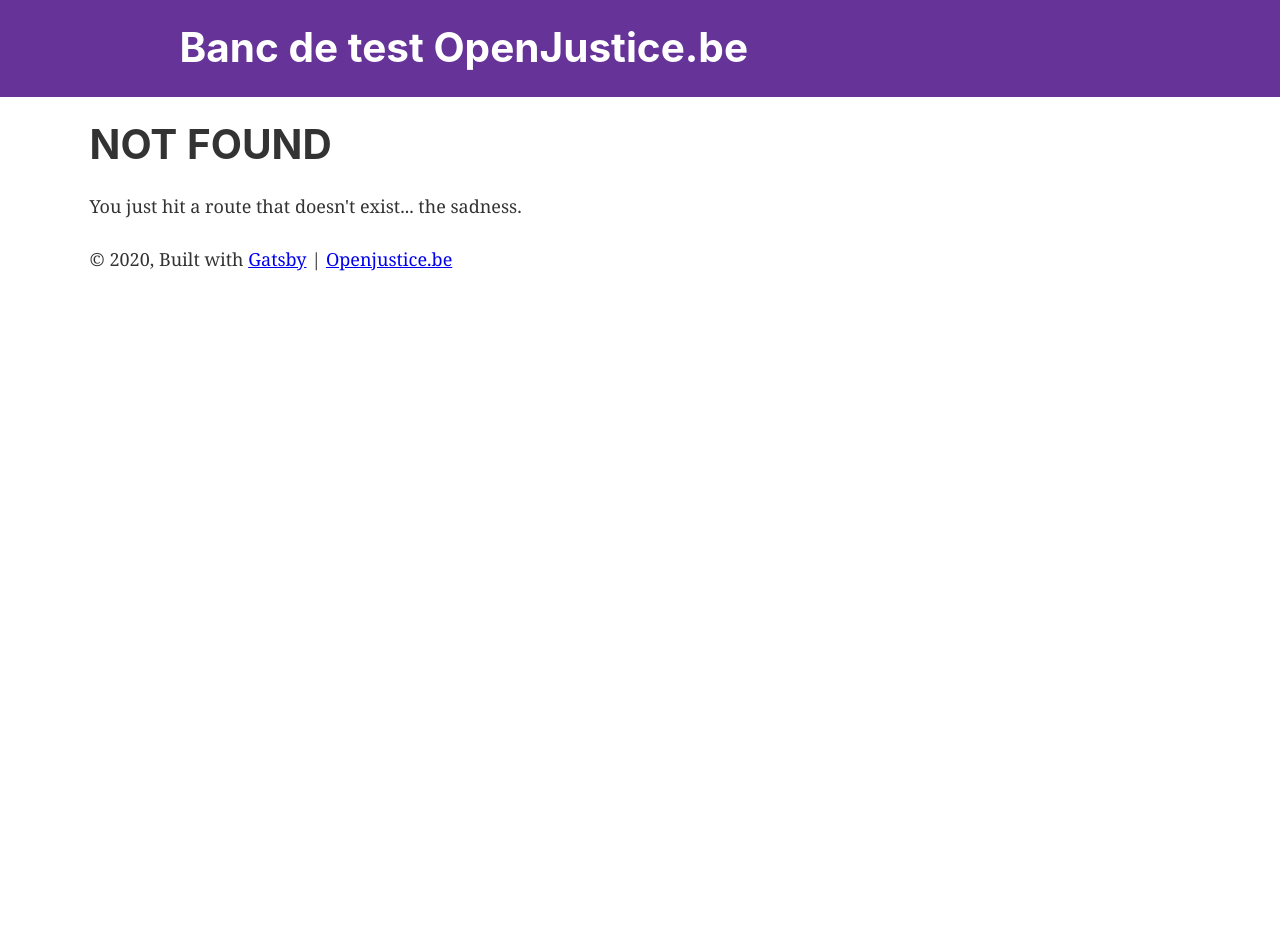
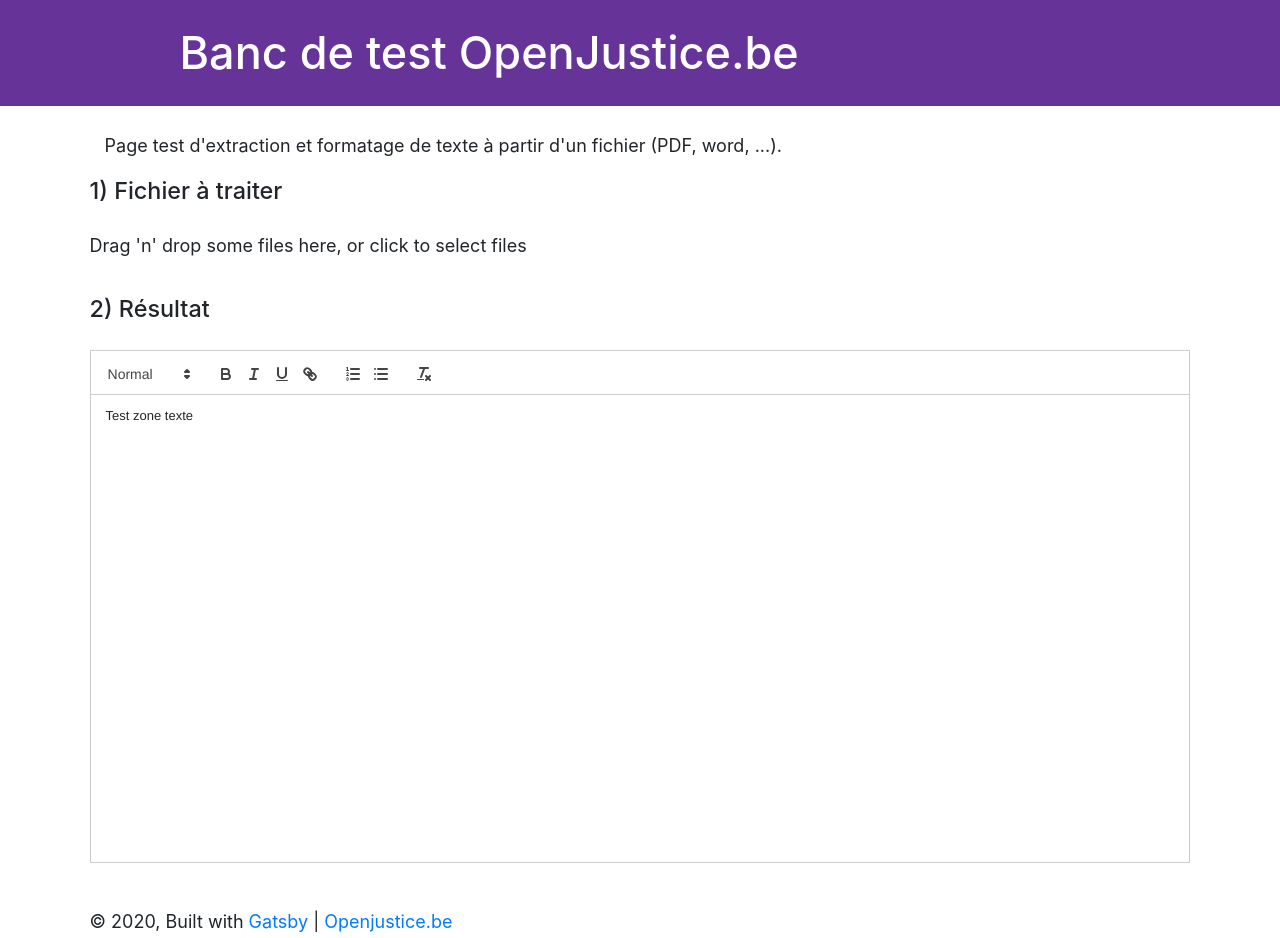
Before and after one commit to openjusticebe/anon_ui, a Gatsby site: page /upload in a window 1280 px wide. Before the commit this address had no page. Before the commit the page ends 800 px from the top, so only its background shows below. Built offline with nearby package versions, Linux system fonts and the light colour scheme; Gatsby itself is replaced by a stand-in of ours.

Commit message:
::building_construction: added test page for uploading and extracting text contents from files

```diff
--- a/gatsby-config.js
+++ b/gatsby-config.js
@@ -21,8 +21,8 @@ module.exports = {
         typeName: "query",
         fieldName: "api",
         //url: `http://localhost:5000/gql`,
-        // url: `https://anon-api.openjustice.be/gql`,
-        url: `${process.env.GATSBY_API_URL}/gql`,
+         url: `https://anon-api.openjustice.be/gql`,
+        //url: `${process.env.GATSBY_API_URL}/gql`,
         refetchInterval: 60,
       },
     },
--- /dev/null
+++ b/src/components/editor.js
@@ -0,0 +1,28 @@
+import React from "react";
+import 'react-quill/dist/quill.snow.css';
+
+const ReactQuill = typeof window === 'object' ? require('react-quill') : () => false;
+
+class Editor extends React.Component {
+    constructor(props) {
+        super(props);
+        this.handleChange = this.handleChange.bind(this);
+    }
+
+    handleChange(text) {
+        this.props.onChange(text);
+    }
+
+    render() {
+        return (
+            <ReactQuill
+                theme="snow"
+                value={ this.props.value }
+                onChange={ this.props.onChange }
+                style= { this.props.style }
+            />
+        )
+    }
+}
+
+export default Editor
--- a/src/pages/index.js
+++ b/src/pages/index.js
@@ -8,7 +8,6 @@ import "../styles/style.scss";
 import Button from 'react-bootstrap/Button';
 import Form from 'react-bootstrap/Form';
 
-import 'react-quill/dist/quill.snow.css';
 
 // import { FaBeer } from 'react-icons/fa';
 
--- /dev/null
+++ b/src/pages/upload.js
@@ -0,0 +1,129 @@
+import React, {useCallback} from "react";
+// import { graphql } from "gatsby";
+
+import Layout from "../components/layout";
+import Editor from "../components/editor";
+// import Image from "../components/image";
+import SEO from "../components/seo";
+import "../styles/style.scss";
+// import Button from 'react-bootstrap/Button';
+// import Form from 'react-bootstrap/Form';
+
+import Dropzone, {useDropzone} from 'react-dropzone'
+
+
+function MyDropzone() {
+  const onDrop = useCallback(acceptedFiles => {
+    console.log("I received files !");
+    // Do something with the files
+  }, [])
+  const {getRootProps, getInputProps, isDragActive} = useDropzone({onDrop})
+
+  return (
+    <div {...getRootProps()}>
+      <input {...getInputProps()} />
+      {
+        isDragActive ?
+          <p>Drop the files here ...</p> :
+          <p>Drag 'n' drop some files here, or click to select files</p>
+      }
+    </div>
+  )
+}
+
+class UploadPage extends React.Component {
+    constructor(props) {
+        super(props);
+        this.state = {
+            text: 'Test zone texte'
+        }
+        this.handleSubmit = this.handleSubmit.bind(this);
+        this.handleTextChange = this.handleTextChange.bind(this);
+        this.handleFiles = this.handleFiles.bind(this);
+    }
+
+    handleSubmit(event) {
+        event.preventDefault();
+
+        const query = {
+            '_v' : 1,
+            '_timestamp': Math.floor(Date.now() / 1000),
+        }
+    }
+
+    handleTextChange(text) {
+        this.setState({
+            text: text
+        });
+    }
+
+    handleFiles(files) {
+        var payload = new FormData();
+        payload.append('rawFile', files[0]);
+        console.log('Payload:', payload);
+
+        fetch('http://10.0.6.249:5000/extract', {
+            method: 'POST',
+            headers: {
+                'Accept': 'application/json',
+            },
+            body: payload
+        }).then(
+            response => response.json()
+        ).then( success => {
+            console.log('Response received');
+            console.log(success);
+            this.setState({'text' :  success.markdown });
+        }).catch(
+            error => console.log(error)
+        );
+    }
+
+
+    render() {
+        return (
+            <Layout>
+                <SEO title="Text extract upload test" />
+                <div className="container">
+                    <div className="row">
+                        <div className="col-8">
+                            Page test d'extraction et formatage de texte à partir d'un fichier (PDF, word, ...).
+                        </div>
+                    </div>
+                    <div className="row mt-3">
+                        <h2>1) Fichier à traiter</h2>
+                    </div>
+                    <div className="row mt-3">
+                        <Dropzone onDrop={acceptedFiles => this.handleFiles(acceptedFiles)}>
+                          {({getRootProps, getInputProps}) => (
+                            <section>
+                              <div {...getRootProps()}>
+                                <input {...getInputProps()} />
+                                <p>Drag 'n' drop some files here, or click to select files</p>
+                              </div>
+                            </section>
+                          )}
+                        </Dropzone>
+                    </div>
+                    <div className="row mt-3">
+                        <h2>2) Résultat</h2>
+                    </div>
+                    <div className="row mt-3">
+                        <Editor
+                            value={ this.state.text }
+                            onChange={ this.handleTextChange }
+                            style={{height: "26rem", marginBottom: "5rem", width:"100%"}}
+                        />
+                    </div>
+                    {
+                    // <div className="row mt-3">
+                    //     <Editor value={ this.state.text } onChange={ this.handleTextChange }/>
+                    // </div>
+                    }
+                </div>
+            </Layout>
+        );
+    }
+}
+
+export default UploadPage
```
